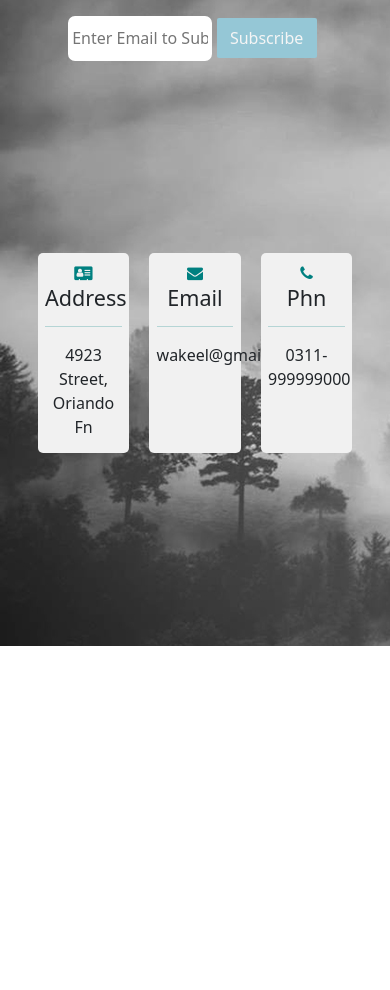
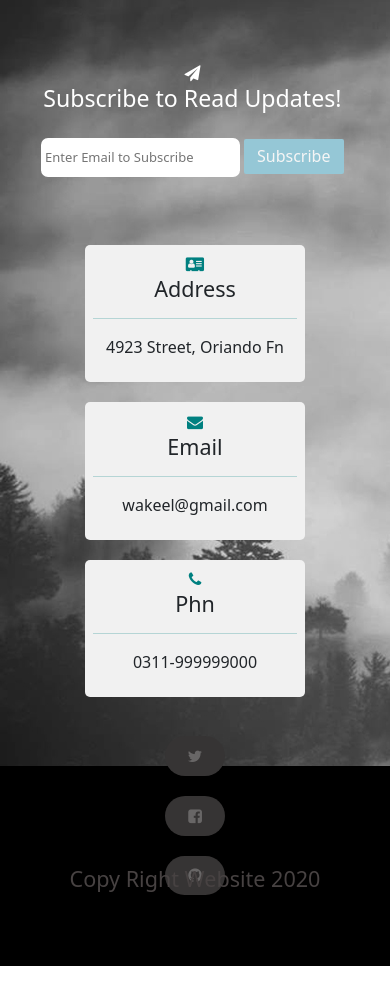
Before and after one commit to WakeelMustafa/UI_Assignment, a plain HTML site: page index2.html in a window 390 px wide. Shown: the part 3640-4630 px from the top of the page. Before the commit the page ends 4310 px from the top, so only its background shows below. Drawn offline with nearby package versions, Linux system fonts and the light colour scheme.

Commit message:
Footer Implemntation Code Indentation

```diff
--- a/Assests/stylesheets/index.css
+++ b/Assests/stylesheets/index.css
@@ -1,4 +1,4 @@
-.nav-img{
+.nav-img {
   position: relative;
   width: 100%;
   height:700;
@@ -13,38 +13,41 @@
 .navbar-light .navbar-brand {
   color: rgba(0,0,0,.55) !important;
 }
-.center-heading{
+.center-heading {
   position: absolute;
   left: 32%;
   font-size: 113px;
   top:50%;
   color: white;
 }
-.center-paragraph{
+.center-paragraph {
   position: absolute;
   left: 32%;
   top:90%;
   color: white;
 }
-.img{
+.img {
   background-image:url(../images/bg-masthead.jpg);
   height: 900px;
 }
-.img-center{
+.img-center {
   text-align: center;
 }
-.col-8{
+.col-8 {
   width: 98.666% !important;
 }
-.heading1{
+.heading1 {
   font-size: 7.5rem !important;
 }
-.paragraph1{
+.paragraph1 {
   font-size: 1.5em !important;
 }
-.button1{
+.button1 {
   width: 14%;
   height: 14%;
+}
+#signup {
+  margin-top: 120px;
 }
 .signup-img {
   background-image:url(../images/bg-signup.jpg);
@@ -53,7 +56,7 @@
 .signup-heading {
   color: white;
 }
-#signup i{
+#signup i {
   color: white;
 }
 #signup input {
@@ -73,19 +76,6 @@
   width: 100px;
   color: whitesmoke;
 }
-/* .content1 {
-  float: left;
-  width: 33.33%;
-  background-color: #fff;
- /* Should be removed. Only for demonstration */
-
-
-/* Clear floats after the columns */
-/* .signup-content:after {
-  content: "";
-  display: table;
-  clear: both;
-} */
 .flex-container {
   display: flex;
   justify-content: center;
@@ -102,75 +92,103 @@
   text-align: center;
   border-radius: 5px;
 }
-.flex-container i, hr{
+.flex-container i, hr {
   color: teal !important;
 }
 .flex-container hr {
   height: 2px;
 }
+.back{
+  background:linear-gradient(to bottom, #000 0%, rgba(0, 0, 0, 0.9) 75%, rgba(0, 0, 0, 0.8) 100%);;
+}
+.heading2 {
+  color: white !important;
+  margin: 107px;
+}
+.paragraph2 {
+  color: wheat !important;
+  margin-top: -77px;
+}
+.white {
+  color: white;
+}
+.black {
+  background-color: black;
+}
+.col-lg-5 {
+  margin: auto !important;
+  text-align: center;
+}
+.about-img {
+  height: 500px;
+  width: 100% !important;
+  margin-top: 28px !important;
+}
+.project-img {
+height: 100%;
+width: 105%;
+}
+.footer {
+  background-color: #000;
+  height: 200px;
+  text-align: center;
+  color: #474242;
+}
+.footer .flex-container {
+  width: 100%;
+  height: 50%;
+}
+.footer .flex-container > div {
+  height: 60px;
+  width: 60px;
+  border-radius: 26px;
+  text-align: center;
+  background-color: #363434;
+}
+.footer .flex-container i {
+  color: rgb(104, 102, 102) !important;
+}
+
+@media only screen and (max-width: 500px) {
+  .heading1 {
+    font-size: 2.5rem !important;
+  }
+  .button1 {
+    width: 25%;
+    height: 13%;
+  }
+  .project-section {
+    padding: 70px !important;
+  }
+  .flex-container {
+    flex-direction: column;
+  }
+  .flex-container > div {
+    width: 60%;
+  }
+  #signup input {
+    width: 55%;
+    height: 39px;
+    font-size: 13px;
+  }
+  .signup-btn {
+    height: 35px;
+  }
+}
 
 @media only screen and (max-width: 390px) {
-  .heading1{
+  .heading1 {
     font-size: 2.5rem !important;
   }
-  .paragraph1{
+  .paragraph1 {
     font-size: 1em !important;
   }
-  .button1{
+  .button1 {
     width: 26%;
     height: 14%;
     font-size: 0.6em !important;
   }
-  .img{
-    background-image:url(../images/bg-masthead.jpg);
-    height: 700px;
-  }
-
-}
-.back{
-  background:linear-gradient(to bottom, #000 0%, rgba(0, 0, 0, 0.9) 75%, rgba(0, 0, 0, 0.8) 100%);;
-}
-.heading2{
-  color: white !important;
-  margin: 107px;
-}
-.paragraph2{
-  color: wheat !important;
-  margin-top: -77px;
-
-}
-.white{
-  color: white;
-}
-.black{
-  background-color: black;
-}
-.col-lg-5{
-  margin: auto !important;
-  text-align: center;
-}
-.about-img{
-  height: 500px;
-  width: 100% !important;
-  margin-top: 28px !important;
-}
-.project-img{
-height: 100%;
-width: 105%;
-}
-@media only screen and (max-width: 390px) {
-  .heading1{
-    font-size: 2.5rem !important;
-  }
-  .paragraph1{
-    font-size: 1em !important;
-  }
-  .button1{
-    width: 26%;
-    height: 14%;
-    font-size: 0.6em !important;
-  }
-  .img{
+  .img {
     background-image:url(../images/bg-masthead.jpg);
     height: 700px;
   }
@@ -187,18 +205,32 @@ width: 105%;
   width: 100% !important;
   margin-top: 28px !important;
 }
-.project-img{
-
+.project-img {
   height: 100%;
   width: 100% !important;
   }
-  .space{
+  .space {
     margin-top: 22px;
   }
-  .pi{
+  .pi {
     padding: 106px !important;
   }
   .img-fluid {
     max-width: 100%;
     height: 323px !important;
-}  }
+  }
+  .flex-container {
+    flex-direction: column;
+  }
+  .flex-container > div {
+    width: 60%;
+  }
+  #signup input {
+    width: 55%;
+    height: 39px;
+    font-size: 13px;
+  }
+  .signup-btn {
+    height: 35px;
+  }
+}
--- a/index2.html
+++ b/index2.html
@@ -88,11 +88,10 @@
             <div class="black text-center h-100 project">
                 <div class="d-flex h-100">
                     <div class="project-text w-100 my-auto text-center text-lg-right">
-                      <div class="pi">
+                      <div class="pi project-section" style="padding: 70px;">
                         <h4 class="white">Mountains</h4>
                         <p class="mb-0 text-white-50">Another example of a project with its respective description. These sections work well responsively as well!</p>
                       </div></div>
-                </div>
                 </div>
             </div>
         </div>
@@ -114,20 +113,6 @@
             <button type="button" class="signup-btn">Subscribe</button>
           </form>
         </div>
-          <!-- <div class="signup-content">
-            <div class="content1">
-              <h4>Address</h4>
-              <p>Some text..</p>
-            </div>
-            <div class="content1">
-              <h4>Email</h4>
-              <p>Some text..</p>
-            </div>
-            <div class="content1">
-              <h4>Phn</h>
-              <p>Some text..</p>
-            </div>
-          </div> -->
         <div class="flex-container">
           <div>
             <i class="fa fa-address-card" aria-hidden="true"></i>
@@ -151,6 +136,22 @@
       </div>
     </div>
   </section>
+  <Footer>
+    <div class="footer">
+      <div class="flex-container">
+        <div>
+          <i class="fa fa-twitter" aria-hidden="true"></i>
+        </div>
+        <div>
+          <i class="fa fa-facebook-square" aria-hidden="true"></i>
+        </div>
+        <div>
+          <i class="fa fa-github" aria-hidden="true"></i>
+        </div>
+      </div>
+      <h4>Copy Right Website 2020</h4>
+    </div>
+  </Footer>
   <!--Nav-->
   <div class="m-4">
     <nav class="navbar navbar-expand-lg navbar-light fixed-top" id="mainNav">
```
Lines whose indentation alone changed are shown as unchanged.
